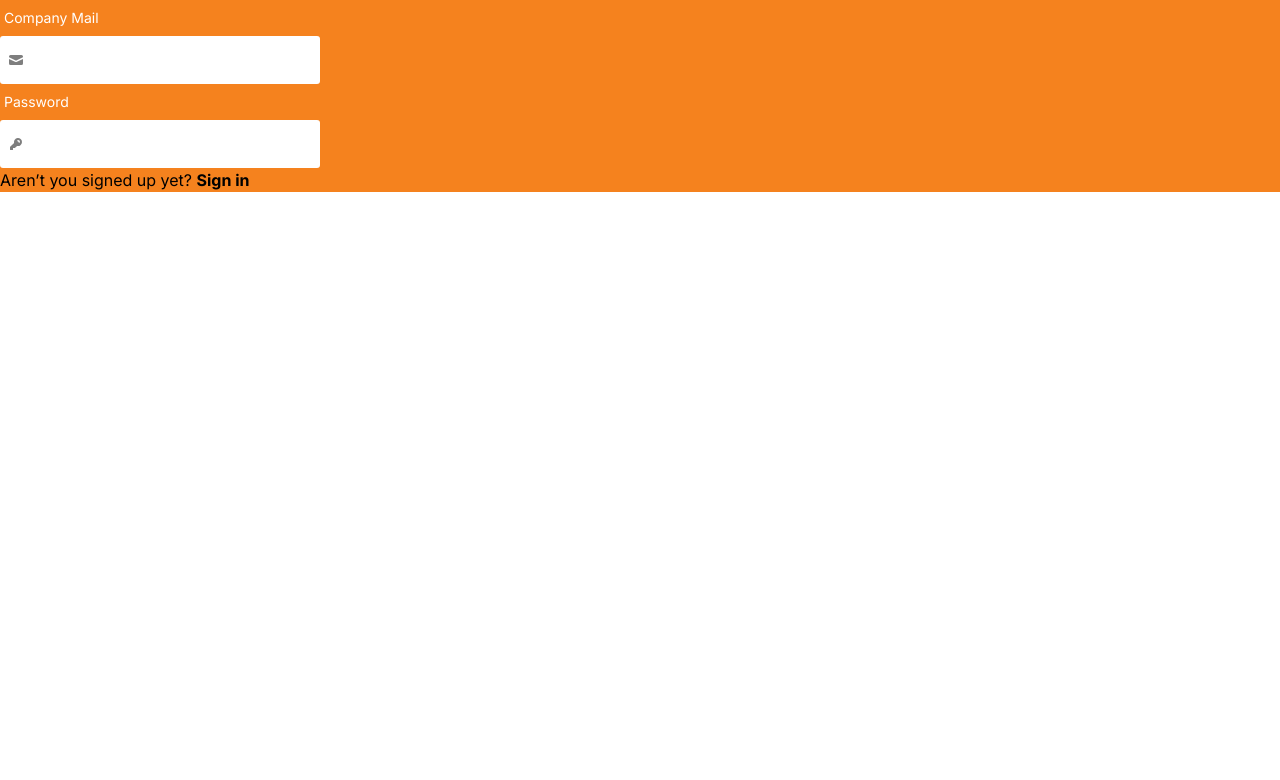
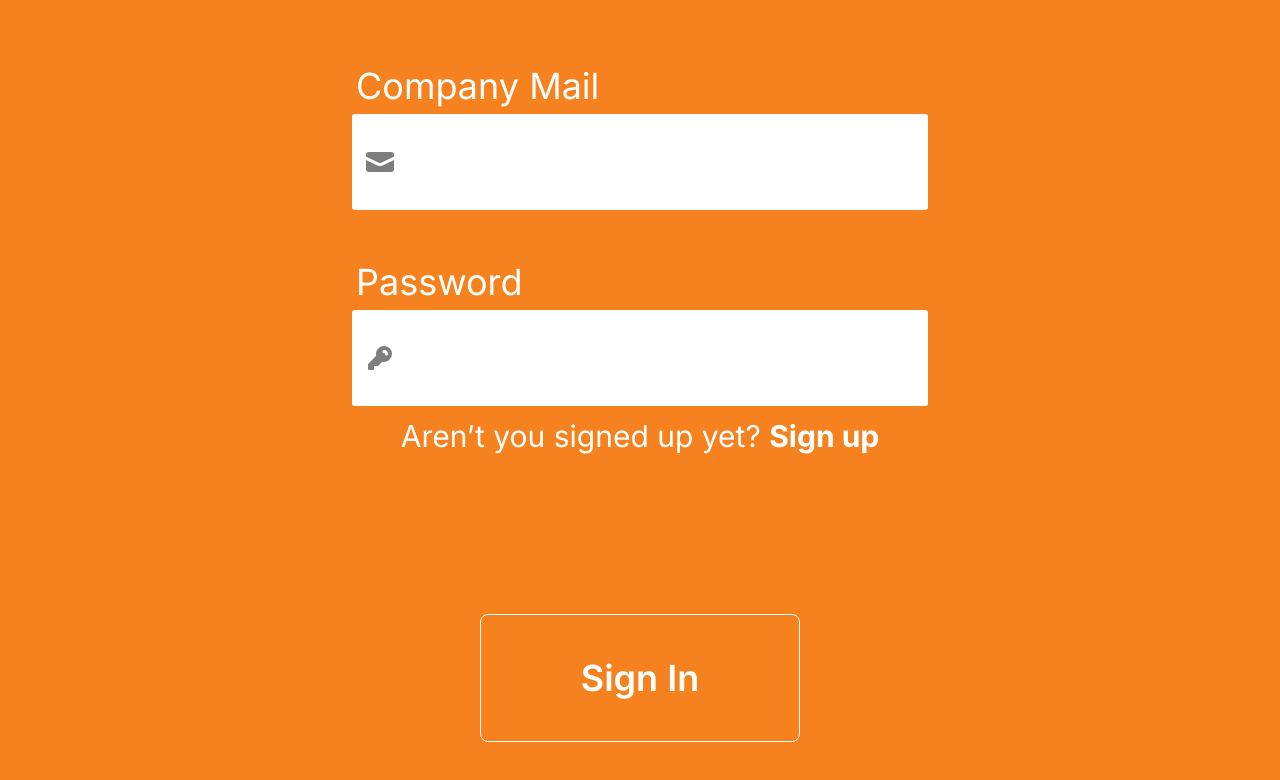
Before and after one commit to storgaard98/TooWoodToGo, a Next.js app in the folder nextjs-frontend/: page / in a window 1280 px wide. Shown: the top 780 px of the page. Built offline with nearby package versions, Linux system fonts and the light colour scheme; no server answers.

Commit message:
Styling added + button. Need a redirection and a powered by STARK

```diff
--- a/nextjs-frontend/app/LoginFormular.tsx
+++ /dev/null
@@ -1,30 +0,0 @@
-import React from "react";
-
-const LoginFormular = () => {
-  return (
-    <>
-      <label className="form-control w-full max-w-xs">
-        <div className="label">
-          <span className="label-text">Company Mail</span>
-        </div>
-        <input
-          type="text"
-          //placeholder="Type here"
-          className="input input-bordered w-full max-w-xs"
-        />
-      </label>
-      <label className="form-control w-full max-w-xs">
-        <div className="label">
-          <span className="label-text">Password</span>
-        </div>
-        <input
-          type="password"
-          //placeholder="Type here"
-          className="input input-bordered w-full max-w-xs"
-        />
-      </label>
-    </>
-  );
-};
-
-export default LoginFormular;
--- a/nextjs-frontend/app/components/LoginFormular.tsx
+++ b/nextjs-frontend/app/components/LoginFormular.tsx
@@ -3,42 +3,42 @@ import React from "react";
 const LoginFormular = () => {
   return (
     <>
-      <label className="form-control w-full max-w-xs">
+      <label className="form-control w-full max-w-xl ">
         <div className="label">
-          <span className="label-text text-white">Company Mail</span>
+          <span className="label-text text-white text-4xl">Company Mail</span>
         </div>
-        <div className="relative w-full max-w-xs">
+        <div className="relative w-full max-w-xl">
           <input
             type="text"
             //placeholder="Type here"
-            className="input w-full max-w-xs rounded-3px pr-8 pl-8"
+            className="input w-full max-w-xl rounded-3px pr-8 pl-14 text-4xl h-24"
           />
           <svg
             xmlns="http://www.w3.org/2000/svg"
             viewBox="0 0 16 16"
             fill="currentColor"
-            className="absolute top-1/2 left-2 transform -translate-y-1/2 w-4 h-4 opacity-50"
+            className="absolute top-1/2 left-3 transform -translate-y-1/2 w-8 h-8 opacity-50"
           >
             <path d="M2.5 3A1.5 1.5 0 0 0 1 4.5v.793c.026.009.051.02.076.032L7.674 8.51c.206.1.446.1.652 0l6.598-3.185A.755.755 0 0 1 15 5.293V4.5A1.5 1.5 0 0 0 13.5 3h-11Z" />
             <path d="M15 6.954 8.978 9.86a2.25 2.25 0 0 1-1.956 0L1 6.954V11.5A1.5 1.5 0 0 0 2.5 13h11a1.5 1.5 0 0 0 1.5-1.5V6.954Z" />
           </svg>
         </div>
       </label>
-      <label className="form-control w-full max-w-xs">
+      <label className="form-control w-full max-w-xl pt-11">
         <div className="label">
-          <span className="label-text text-white">Password</span>
+          <span className="label-text text-white text-4xl">Password</span>
         </div>
-        <div className="relative w-full max-w-xs">
+        <div className="relative w-full max-w-xl">
           <input
             type="password"
             //placeholder="Type here"
-            className="input w-full max-w-xs rounded-3px pr-8 pl-8"
+            className="input w-full max-w-xl rounded-3px pr-8 pl-14 text-4xl h-24"
           />
           <svg
             xmlns="http://www.w3.org/2000/svg"
             viewBox="0 0 16 16"
             fill="currentColor"
-            className="absolute top-1/2 left-2 transform -translate-y-1/2 w-4 h-4 opacity-50"
+            className="absolute top-1/2 left-3 transform -translate-y-1/2 w-8 h-8 opacity-50"
           >
             <path
               fillRule="evenodd"
--- /dev/null
+++ b/nextjs-frontend/app/components/SignInButton.tsx
@@ -0,0 +1,11 @@
+import React from "react";
+
+const SignInButton = () => {
+  return (
+    <button className="btn btn-outline border-white text-white hover:bg-white hover:bg-opacity-30 hover:border-white w-1/4 h-32 mt-40 text-4xl">
+      Sign In
+    </button>
+  );
+};
+
+export default SignInButton;
--- a/nextjs-frontend/app/components/loginFormula.tsx
+++ /dev/null
@@ -1,30 +0,0 @@
-import React from "react";
-
-const LoginFormular = () => {
-  return (
-    <>
-      <label className="form-control w-full max-w-xs">
-        <div className="label">
-          <span className="label-text">Company Mail</span>
-        </div>
-        <input
-          type="text"
-          //placeholder="Type here"
-          className="input input-bordered w-full max-w-xs"
-        />
-      </label>
-      <label className="form-control w-full max-w-xs">
-        <div className="label">
-          <span className="label-text">Password</span>
-        </div>
-        <input
-          type="password"
-          //placeholder="Type here"
-          className="input input-bordered w-full max-w-xs"
-        />
-      </label>
-    </>
-  );
-};
-
-export default LoginFormular;
--- a/nextjs-frontend/app/login/login.tsx
+++ /dev/null
@@ -1,16 +0,0 @@
-import React from "react";
-import LoginFormular from "../LoginFormular";
-import Link from "next/link";
-import SignUp from "../signup/page";
-const login = () => {
-  return (
-    <div>
-      <LoginFormular />
-      <Link href="./SignUp">
-        Aren&rsquo;t you signed up yet? <b>Sign in</b>
-      </Link>
-    </div>
-  );
-};
-
-export default login;
--- a/nextjs-frontend/app/page.tsx
+++ b/nextjs-frontend/app/page.tsx
@@ -1,18 +1,20 @@
 "use client";
 // pages/index.tsx
 import React from "react";
-import LoginFormula from "./components/LoginFormular";
+import LoginFormular from "./components/LoginFormular";
 import Link from "next/link";
+import SignInButton from "./components/SignInButton";
 
 const nodeUrl = process.env.NEXT_PUBLIC_NODE_URL;
 
 const loginPage = () => {
   return (
-    <div className="bg-stark-orange">
-      <LoginFormula />
-      <Link href="./SignUp">
-        Aren&rsquo;t you signed up yet? <b>Sign in</b>
+    <div className="bg-stark-orange h-screen w-screen flex flex-col items-center justify-center">
+      <LoginFormular />
+      <Link href="./SignUp" className="label-text text-white pt-3 text-3xl">
+        Aren&rsquo;t you signed up yet? <b>Sign up</b>
       </Link>
+      <SignInButton />
     </div>
   );
 };
```
